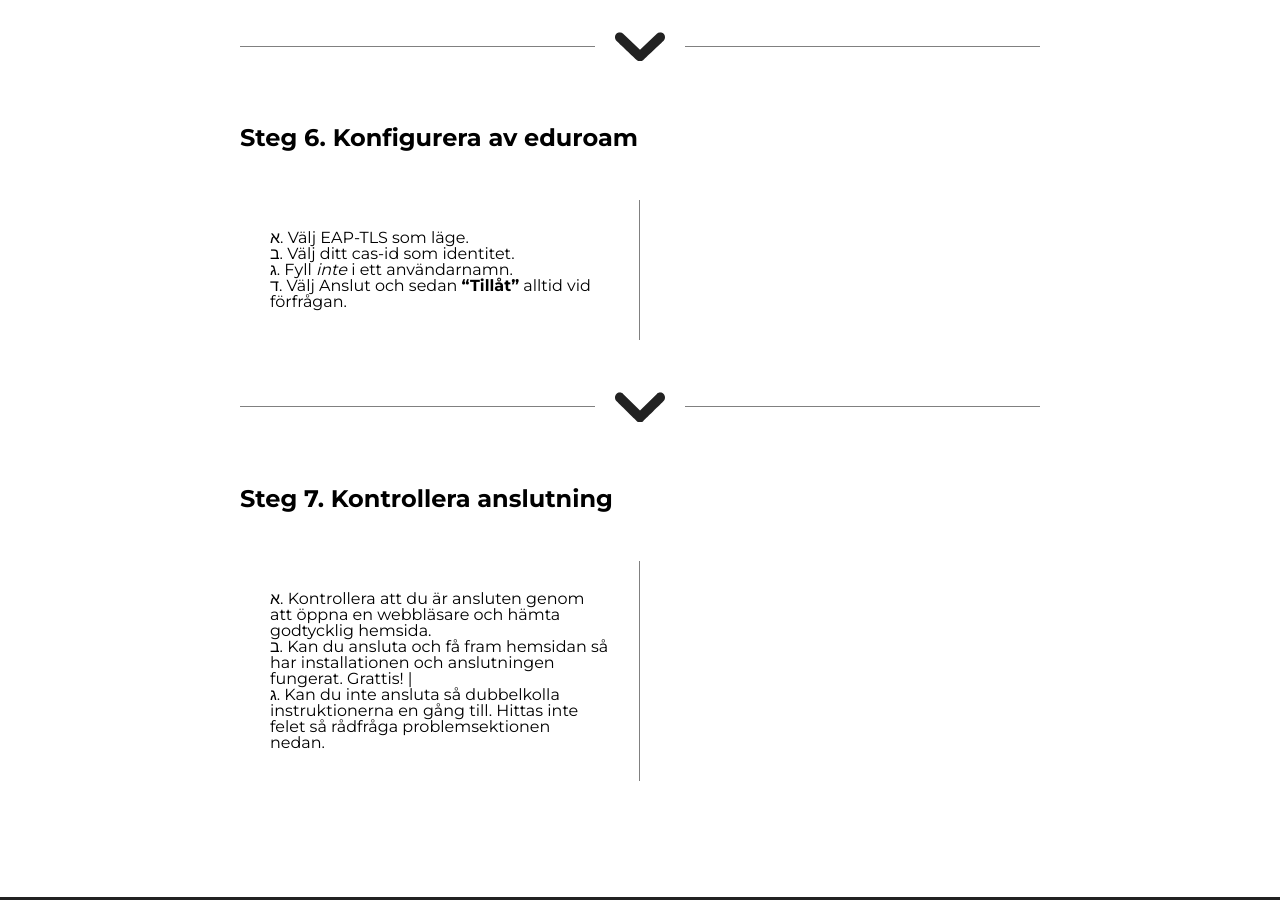
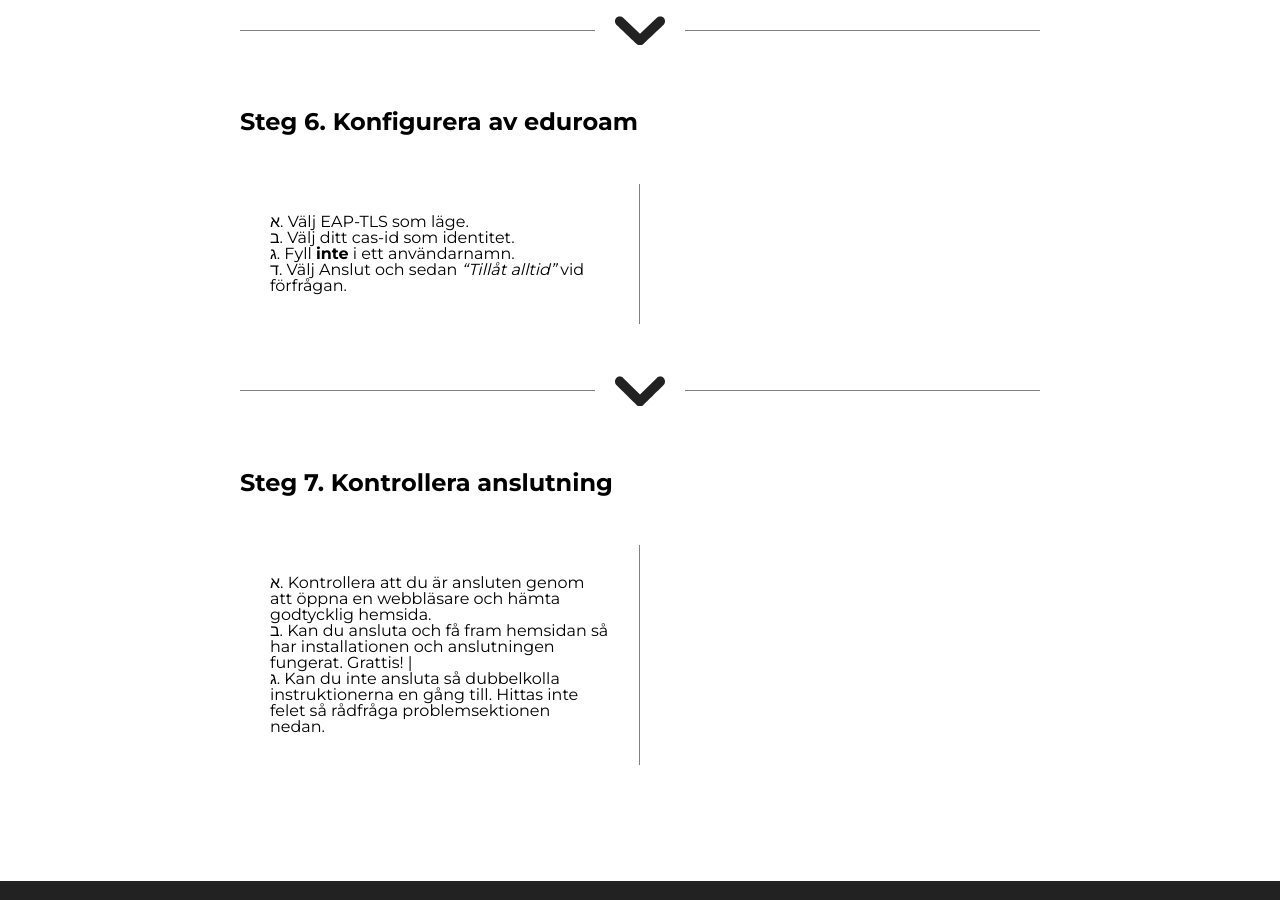
Before and after one commit to f95johansson/eduroam-design, a Jekyll site: the page built from macos.html, in a window 1280 px wide and 900 px high, scrolled down 2036 px. Built offline with Jekyll 4.4.1, drawn with Linux system fonts in a browser that asks for light colours.

```diff
--- a/_data/steps.yml
+++ b/_data/steps.yml
@@ -6,8 +6,8 @@
   images: header.html
 - title: Installera certifikaten
   text: |
-        * Dubbelklicka på filerna en i taget och välj *System* för båda certifikaten.
-        * Detta kommer kräva inloggning för att godkännas. Välj **“Lita alltid på”** vid förfrågan.
+        * Dubbelklicka på filerna en i taget och välj **System** för båda certifikaten.
+        * Detta kommer kräva inloggning för att godkännas. Välj *“Lita alltid på”* vid förfrågan.
   images: downloadbuttons.html
 - title: Ladda ner rotcertifikatet
   text: |
@@ -16,10 +16,10 @@
   images: downloadbuttons.html
 - title: Installera rotcertifikatet
   text: |
-        * Dubbelklicka på filen och välj *Inloggning*.
+        * Dubbelklicka på filen och välj **Inloggning**.
         * Detta kommer att kräva följande lösenord: [xxxxxxxxxxxxxxxxxx]
         |
-        **(Lösenordet är personligt och har genererats för denna installationssession)**
+        *(Lösenordet är personligt och har genererats för denna installationssession)*
   images:
 - title: Konfigurera WiFi
   text: |
@@ -30,8 +30,8 @@
   text: |
         * Välj EAP-TLS som läge.
         * Välj ditt cas-id som identitet.
-        * Fyll *inte* i ett användarnamn.
-        * Välj Anslut och sedan **"Tillåt"** alltid vid förfrågan.
+        * Fyll **inte** i ett användarnamn.
+        * Välj Anslut och sedan *"Tillåt alltid"* vid förfrågan.
   images:
 - title: Kontrollera anslutning
   text: |
```
